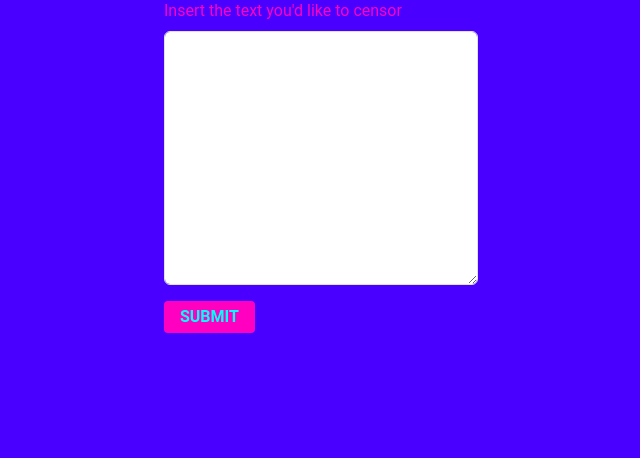
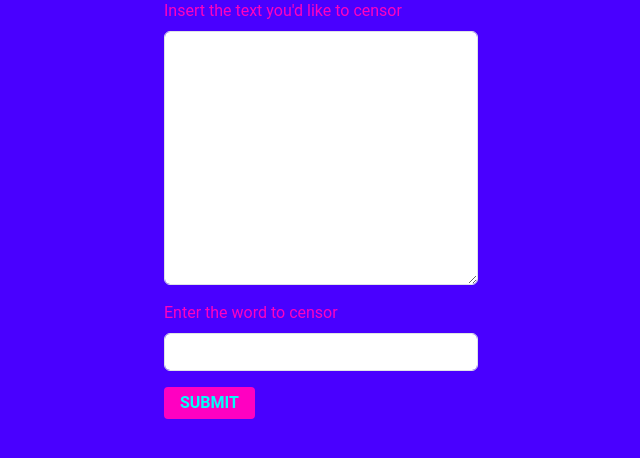
Before and after one commit to rebs-code/php-badwords, a PHP site: page / in a window 1280 px wide. Shown: the part 137-595 px from the top of the page, without its empty margins (319-959 px from the left). Run offline with PHP 8.4, Linux system fonts and the light colour scheme.

Commit message:
add: text field for word to censor

```diff
--- a/index.php
+++ b/index.php
@@ -15,12 +15,12 @@
         <h1>Free Censorship</h1>
     </header>
     <div class="container-fluid">
-        <form action="censor.php" method="post">
-            <div class="mb-3 w-25 mx-auto mt-5">
-                <label for="exampleFormControlTextarea1" class="form-label">Insert the text you'd like to censor</label>
-                <textarea class="form-control" id="exampleFormControlTextarea1" rows="10"></textarea>
-                <button type="submit" class="mt-3">Submit</button>
-            </div>
+        <form action="censor.php" method="post" class="mb-3 w-25 mx-auto mt-5">
+            <label for="exampleFormControlTextarea1" class="form-label">Insert the text you'd like to censor</label>
+            <textarea class="form-control mb-3" id="exampleFormControlTextarea1" name="inputText" rows="10"></textarea>
+            <label for="censorWord" class="form-label">Enter the word to censor</label>
+            <input type="text" class="form-control" id="censorWord" name="censorWord">
+            <button type="submit" class="mt-3">Submit</button>
         </form>
 
     </div>
```
